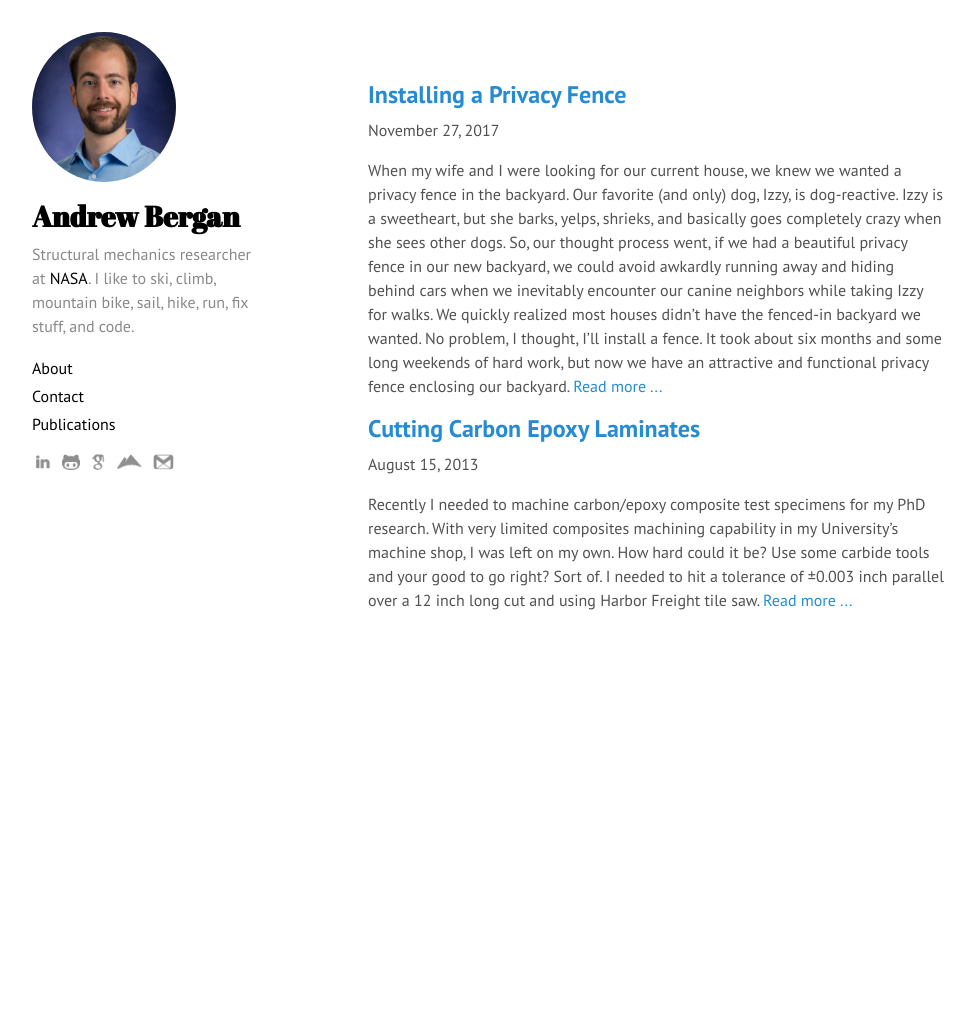
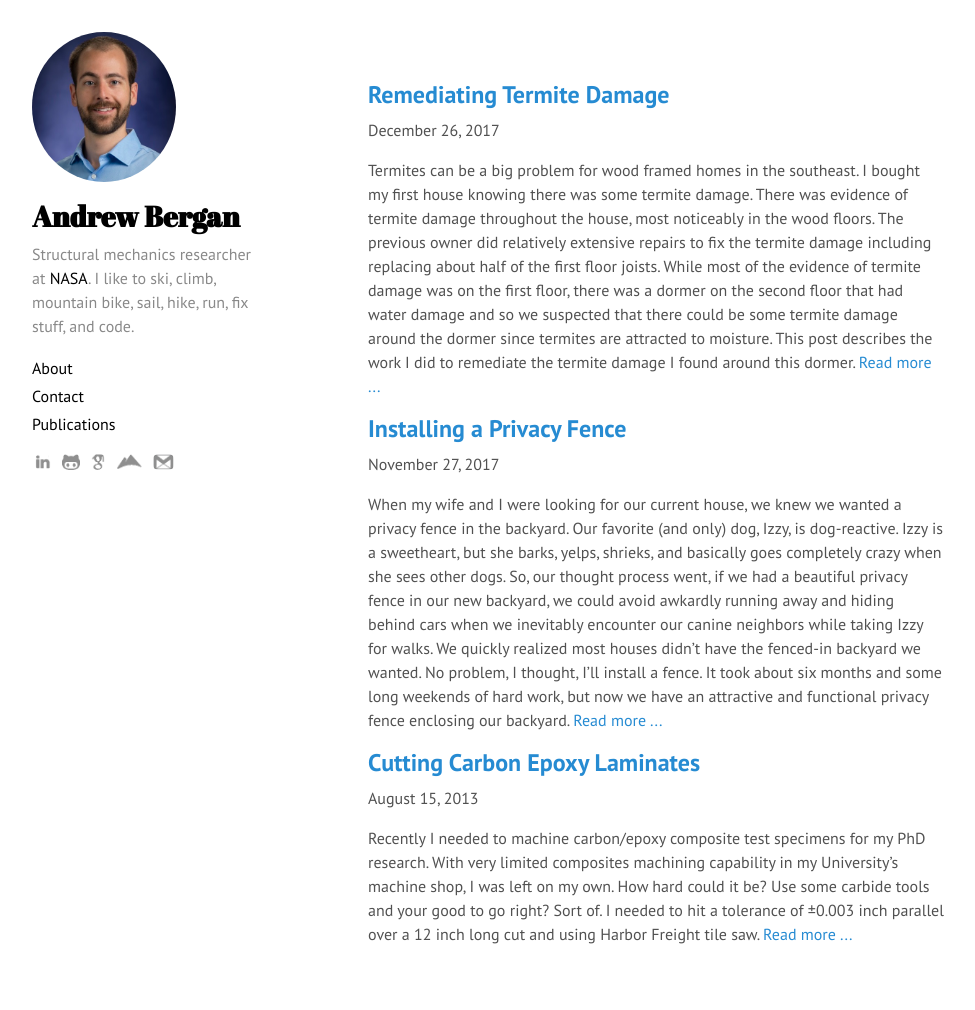
Before and after one commit to acbergan/acbergan.github.io, a Jekyll site: the page built from index.html, in a window 1280 px wide. Shown: the whole page, without its empty margins (0-975 px from the left). Built offline with Jekyll 4.4.1, drawn with Linux system fonts in a browser that asks for light colours; before the commit the page ends 900 px from its top, so only the background shows below that.

Commit message:
New post on termite damage repairs

```diff
--- /dev/null
+++ b/_posts/2017-12-26-remediating-termite-damage.md
@@ -0,0 +1,73 @@
+---
+layout: post
+date: 2017-12-26
+title: "Remediating Termite Damage"
+---
+
+<!--excerpt.start-->
+Termites can be a big problem for wood framed homes in the southeast. I bought my first house knowing there was some termite damage. There was evidence of termite damage throughout the house, most noticeably in the wood floors. The previous owner did relatively extensive repairs to fix the termite damage including replacing about half of the first floor joists. While most of the evidence of termite damage was on the first floor, there was a dormer on the second floor that had water damage and so we suspected that there could be some termite damage around the dormer since termites are attracted to moisture. This post describes the work I did to remediate the termite damage I found around this dormer.<!--excerpt.end-->
+
+### About termites
+Subterranean termites are a common pest. They live in colonies in the ground and seek out wood for food. A colony of termites consumes about a pound of wood per day. Since a termite infestation can go on unnoticed for years, the amount of wood consumed really adds up. Many exterminators provide termite treatments that will keep termite colonies at bay. Once significant termite damage occurs, the damage can be remediated by reinforcing or replacing the damaged wood framing.
+
+### Discovery
+I started assessing the damage by taking a look at the source of the water leak that caused the water damage. In our first few months in the house, the water damage continued to look worse and worse, so it was pretty clear that the previous owner did not fix the moisture issue as they had claimed. I found that the source of the water leak was inadequate flashing around the dormer. As I suspected, there was also termite damage. However the damage was much worse than I anticipated. The roof portion of the dormer had almost no sheathing left! The next two images show what I found.
+{% include image.html name="discovery-1.jpg" alt="Termite damage in the dormer" %}
+<br>
+{% include image.html name="discovery-3.jpg" alt="Termite damage in the dormer" %}
+<br>
+
+The first image above shows a paper-like hive. The image below shows a dead wasp. It turns out that it's relatively common for wasps to inhabit areas of homes that have experienced significant termite damage. I was lucky that the wasps were long gone (perhaps because I did this during winter) - encountering a hive while perched on a ladder would have been a terrible experience.
+
+The next image shows the opposite side of the dormer roof where the damage to the sheathing is very bad. The wood that is left has no strength - it crumbles away with light pressure. A couple more wasp hives - thank god these guys weren't home.
+{% include image.html name="discovery-4.jpg" alt="Termite damage in the dormer" %}
+<br>
+
+After finding that the dormer roof was completely destroyed (the shingles were providing most of the structural rigidity), I decided to remove some of the drywall to see how the damage looked from the inside. The image below shows some of the damage I found when I removed the drywall.
+{% include image.html name="discovery-7.jpg" alt="Termite damage in the dormer" %}
+<br>
+I was hoping to find some solid wood nearby so that I could remove the damage wood and rebuild the dormer roof. I found that the majority of the dormer was severely damaged and rebuilding just the dormer roof was not practical since there was no solid wood to build from. The only option was to rebuild the whole dormer and a portion of the surrounding wall.
+
+I mentioned above that termites live in the ground. Termites don't appear on the second floor of a house without first eating their way through the first floor. In retrospect I should have placed more weight on this simple fact: that termites come from the ground. When termites reach the second floor, it's quite certain that the damage will be extensive. My case was no different. Removing the drywall to the floor and some of the flooring showed that subfloor and joists were damaged. So I moved to the first floor to continue the "discovery." I found more of the same throughout the first floor exterior wall below the dormer. The image below shows the damage to the first floor wall.
+{% include image.html name="discovery-6.jpg" alt="Termite damage in the first floor wall" %}
+<br>
+When I finally reached solid wood on all sides, the damaged area was about 12 feet wide and 2 floors tall. Much of the wood retained some stiffness and strength. While it might have been a bit faster to sister the studs in some places, this was not an option for the dormer since it's design is compact and there's no room for additional boards in many places. I decided to simply removed the bad wood and replace it.
+
+### First Floor Remediation
+The exterior wall on the first floor was relatively straightforward to replace. I installed some temporary bracing before removing the wall, since it is a load bearing wall. I removed the vinyl siding and set it aside and I removed the door and [door frame](https://www.hunker.com/13402714/how-to-remove-a-door-frame). Then proceeded to use my [sawzall](https://www.amazon.com/Makita-JR3050T-Amp-Reciprocating-Saw/dp/B0009OR91U) to help liberate the damaged wood. Then I framed in the opening with new studs. An air compressor and a framing nail gun make this a quick job.
+{% include image.html name="first-floor-1.jpg" alt="Rebuilding the first floor wall" %}
+<br>
+Then I installed new sheathing.
+{% include image.html name="first-floor-2.jpg" alt="Rebuilding the first floor wall" %}
+<br>
+I used expanding foam selant to ensure an airtight connection between the new wall and the old wall and also around the door frame. After reinstalling the vinyl siding and trim around the door, from the outside the wall looked about the same as when I started.
+{% include image.html name="first-floor-3.jpg" alt="Rebuilding the first floor wall" %}
+<br>
+The inside however, looked much better.
+<b>Add inside photo here</b>
+
+### Second Floor Remediation
+Replacing the second floor wall and dormer was quite a bit more complicated than the first floor wall as a result of the angled barn roof and dormer geometry. While I replaced the first floor wall in about two days, the second floor area took four days to replace.
+
+I also took a different approach for the second floor. Since the first floor was relatively simple, it was easy enough to take a couple of measurements and recreate the same wall and door opening after completely removing the old wall. The complexity of the dormer meant that dozens of measurements, both linear and angular, would have been required to recreate the old dormer geometry from scratch. So instead of removing the old rotted wood in its entirety and then building a new dormer from scratch, I replaced a few boards at a time, using the geometry of the old wood as a reference.
+
+To measure angles I used a [digital protractor](https://www.homedepot.com/p/Husky-5-in-Digital-Protractor-822H/206007248). This tool was handy and allowed directly transferring all of the angles of the existing dormer geometry to cuts on new boards on the first try.
+
+The other complexity of remediating the second floor was that it was high off the ground, which was a new variable for me. I had the foresight to know that working on a ladder was impractical for a job of this size. So, I rented [scaffolding from Home Depot](https://www.homedepot.com/tool-truck-rental/Interior-Scaffold/APHDI-41837/). I considered buying the scaffolding (also [sold by Home Depot](https://www.homedepot.com/p/PRO-SERIES-12-ft-2-Story-Rolling-Scaffold-Tower-with-1000-lb-Load-Capacity-800364/204588148?cm_mmc=Shopping|THD|google|&mid=slDBzxXUg|dc_mtid_0tm59h1qf0_pcrid_99259616675_pkw__pmt__product_204588148_slid_&gclid=Cj0KCQiAg4jSBRCsARIsAB9ooasqKmhPLE-RSNKHO-Vkezs_WduoZasV0T5hY30oS3iQZKtrzJ3jKF8aAqNSEALw_wcB)) since it was really useful, but I don't have space to store it, so I opted to rent.
+
+The photo below shows the dormer as I'm re-framing it. You can see that I rebuilt the entire dormer with the exception of a few studs to the right - these boards suffered almost no termite damage so I left them in place. I took this image before I had fully removed the termite damaged wood under the second floor window to the left. The termite damage extended to the left side of the door on the second floor and I replaced that wood as well.
+{% include image.html name="second-floor-1.jpg" alt="Rebuilding the second floor wall" %}
+<br>
+I went a bit crazy with self adhesive flashing to help make sure that no leaks occur in this dormer in the future. Then I installed new shingles and the white boards for the vertical facing of the dormer.
+{% include image.html name="second-floor-2.jpg" alt="Rebuilding the second floor wall" %}
+<br>
+{% include image.html name="second-floor-3.jpg" alt="Rebuilding the second floor wall" %}
+<br>
+The final product looks awesome from the outside!
+{% include image.html name="finished.jpg" alt="Rebuilding the second floor wall" %}
+<br>
+Like the first floor, the inside looks good too.
+<b>Add inside photo here</b>
+
+### Final Thoughts
+This project was a big project for me and the first time I did any real framing work. I learned a lot in the process. The bottom line is that fixing termite damage is involved and time consuming, but not impossible for an intrepid DIYer. I think my effort was worthwhile, since now our whole house has been remediated of termite damage. However, it should be noted that structurally, homes (especially old homes) are overbuilt. Small amounts of termite damage are unlikely to cause any real harm or increased likelihood of collapse. Severe termite damage like I found should be remediated, but mild termite damage is usually fine left as is.
```
Also changed, not shown: publications.md (+3 -2 lines), README.md, assets/posts/2017-12-26-remediating-termite-damage/discovery-4.jpg (added), assets/posts/2017-12-26-remediating-termite-damage/discovery-6.jpg (added), assets/posts/2017-12-26-remediating-termite-damage/discovery-7.jpg (added), assets/posts/2017-12-26-remediating-termite-damage/finished.jpg (added), assets/posts/2017-12-26-remediating-termite-damage/first-floor-1.jpg (added), assets/posts/2017-12-26-remediating-termite-damage/first-floor-3.jpg (added), 7 other files.
